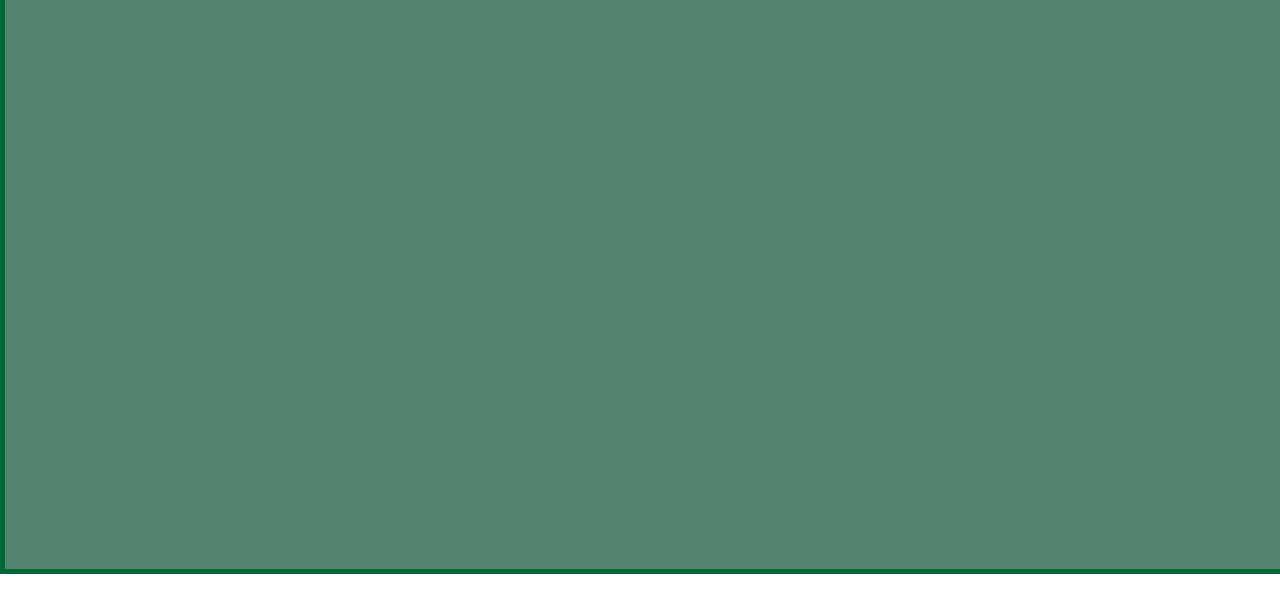
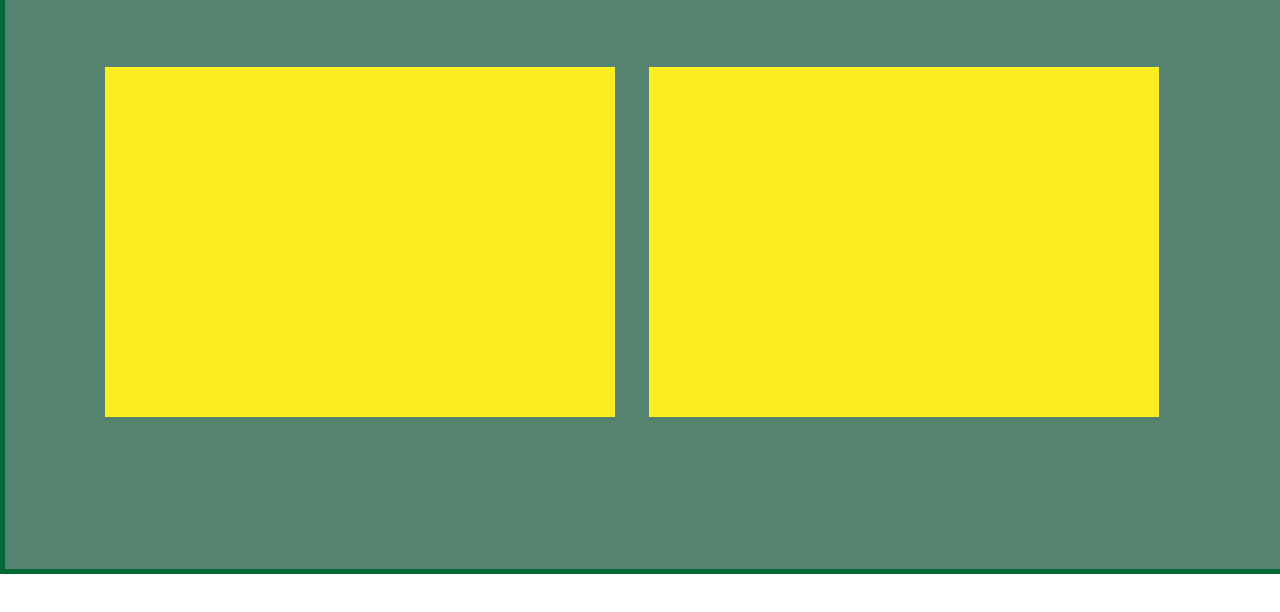
Before and after one commit to Ninojakhveladze/Davaleba-5, a plain HTML site: page index.html in a window 1280 px wide. Shown: the part 166-778 px from the top of the page. Drawn offline with Linux system fonts and the light colour scheme.

Commit message:
yellow boxes

```diff
--- a/css/style.css
+++ b/css/style.css
@@ -7,11 +7,11 @@
 	border-color: #006837;
 	border-width: 5px;
 }
-/*
+
 .box1 {
-	margin-top: 70px;
+	margin: 70px 100px;
 }
-*/
+
 li {
 	font-size: 48px;
 	font-family: 'Myriad Pro Regular';
@@ -31,9 +31,20 @@ ul {
 	vertical-align: top;
 	float: right;
 }
-.box2 {
-	margin: 70px 100px;
-}
 .clear {
 	clear: right;
 }
+.box4 {
+	display: inline-block;
+	width: 510px;
+	height: 350px;
+	background: #FCEE21;
+	margin-left: 100px;
+}
+.box5 {
+	display: inline-block;
+	width: 510px;
+	height: 350px;
+	background: #FCEE21;
+	margin-left: 30px;
+}
--- a/index.html
+++ b/index.html
@@ -25,9 +25,18 @@
 						</div>
 						<div class="clear"></div>
 					</div>
+				</nav>
 			</header>
 		</div>
+		<div class="box3">
+			<div class="box4">
+			</div>
+			<div class="box5">
+			</div>
 
+
+
+		</div>
 
 	</div>
 </body>
```
